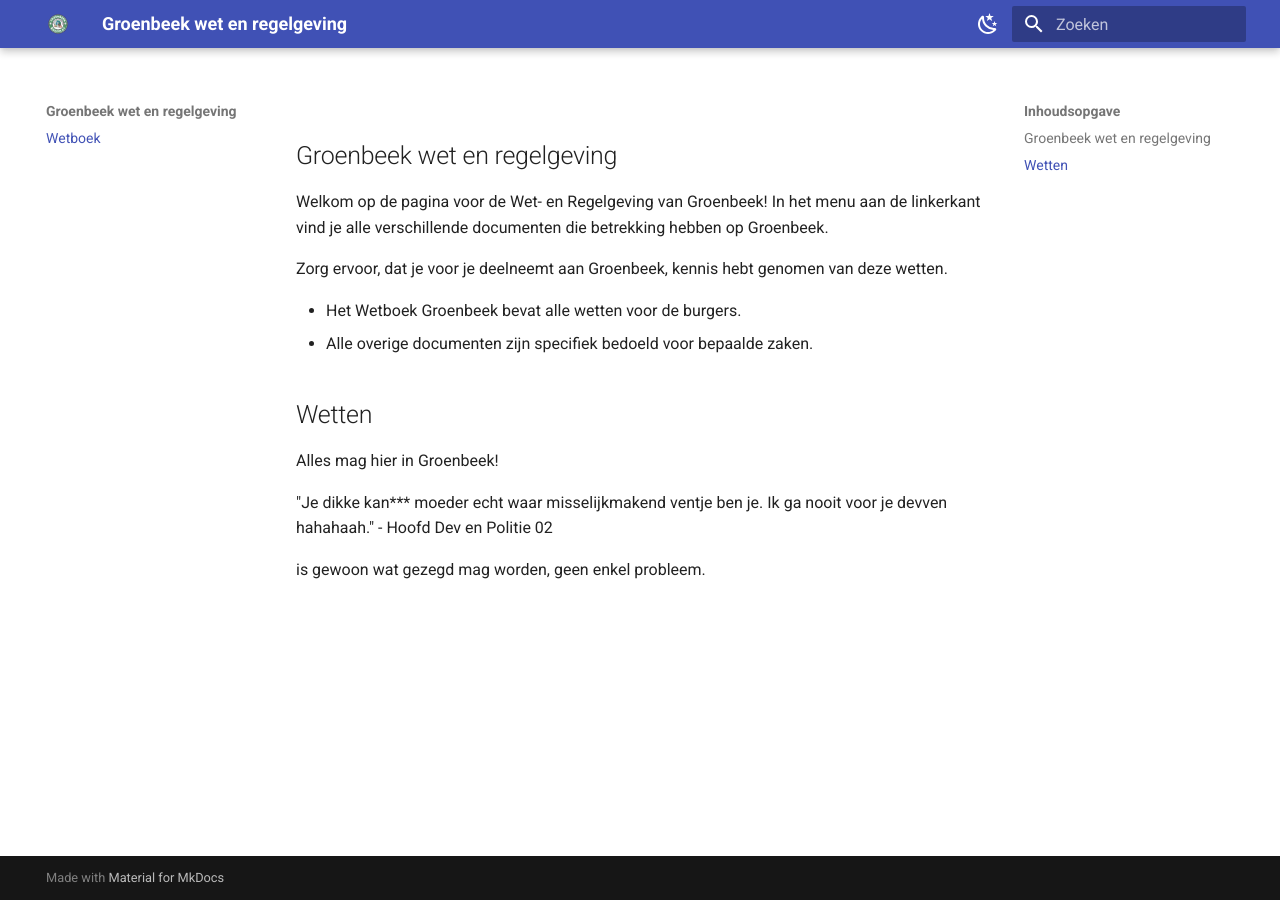
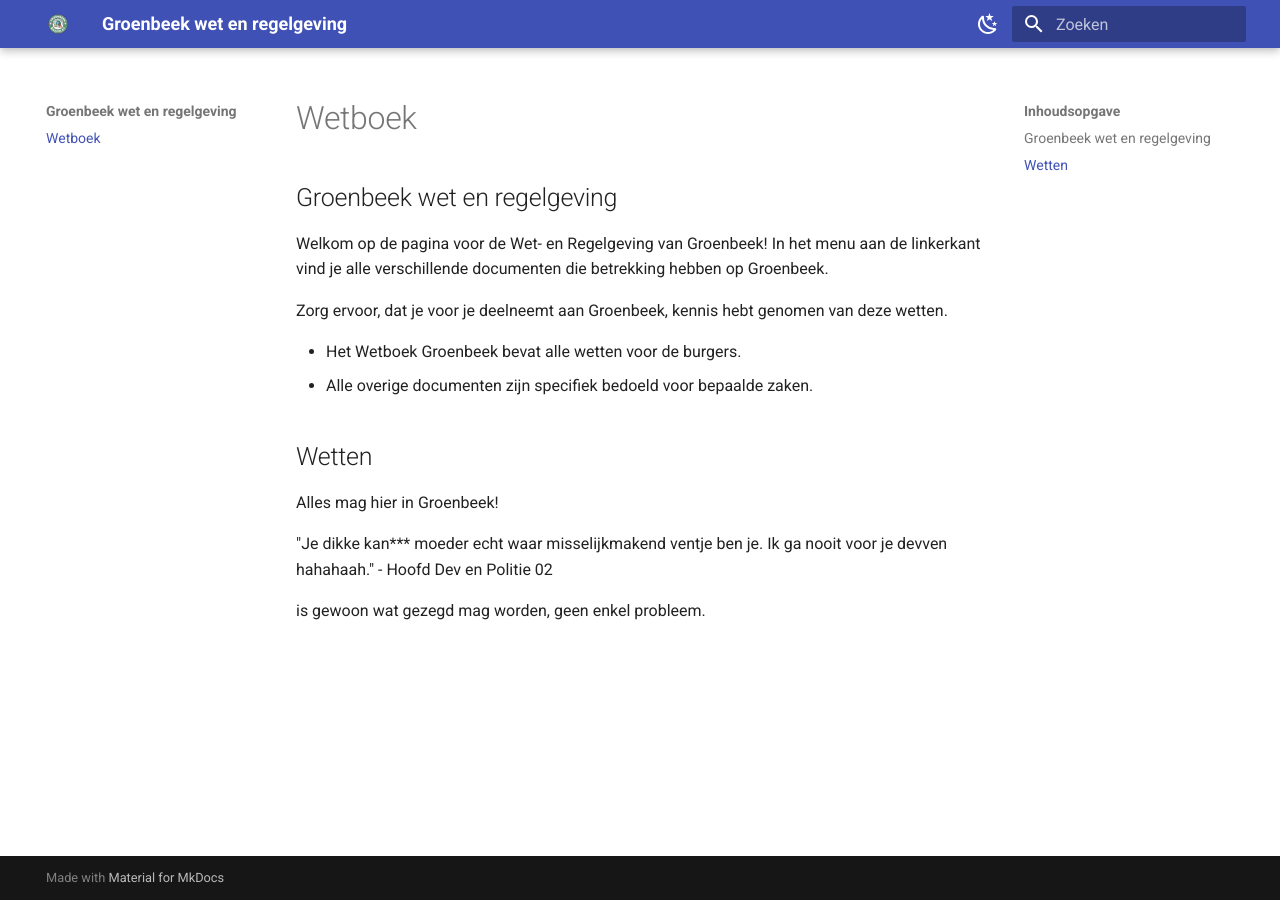
Before and after one commit to Samveldh/groenbeekroleplay-wetenregelgeving, an MkDocs documentation site: the page built from docs/wetboek.md, in a window 1280 px wide. Built offline with MkDocs 1.6.1 and Material for MkDocs 9.7.7, drawn with Linux system fonts in a browser that asks for light colours.

Commit message:
Update wetboek.md

```diff
--- a/docs/wetboek.md
+++ b/docs/wetboek.md
@@ -1,4 +1,5 @@
-#
+# Wetboek
+
 ## Groenbeek wet en regelgeving
 
 Welkom op de pagina voor de Wet- en Regelgeving van Groenbeek!
```
